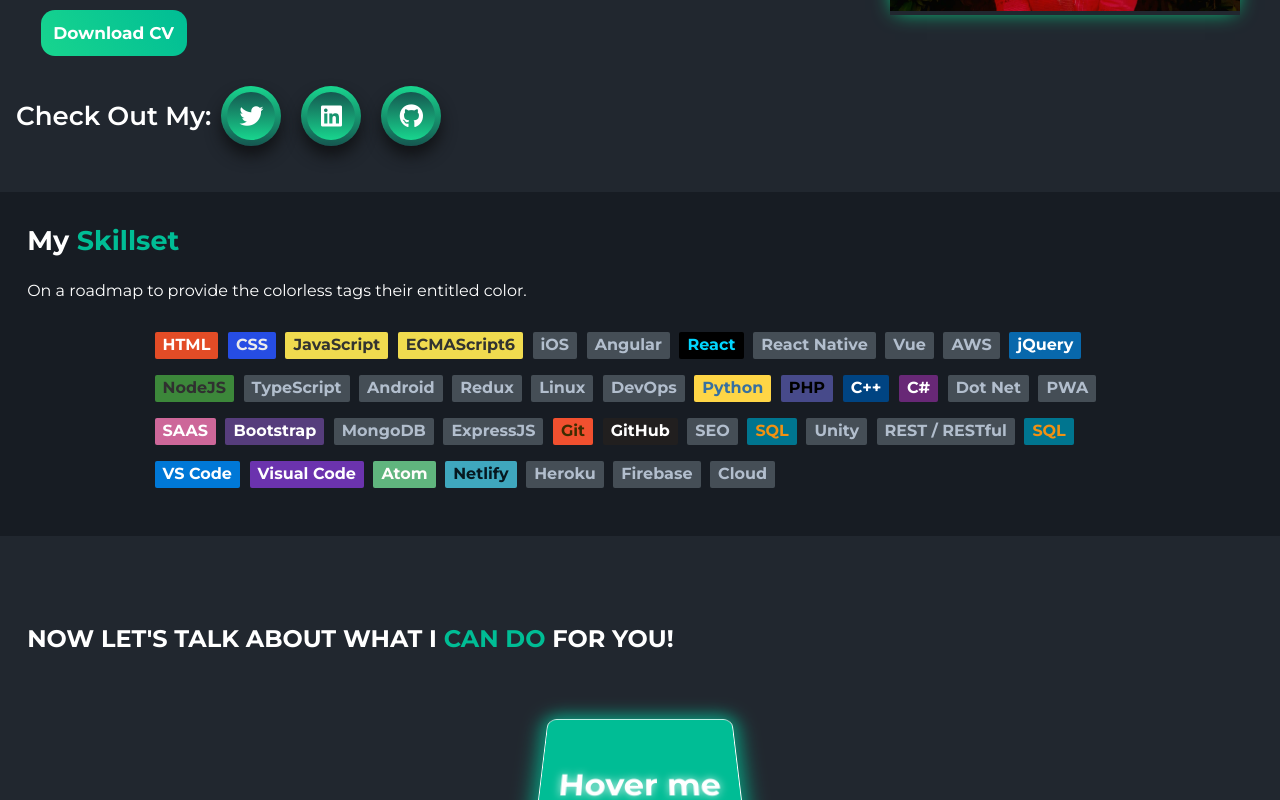
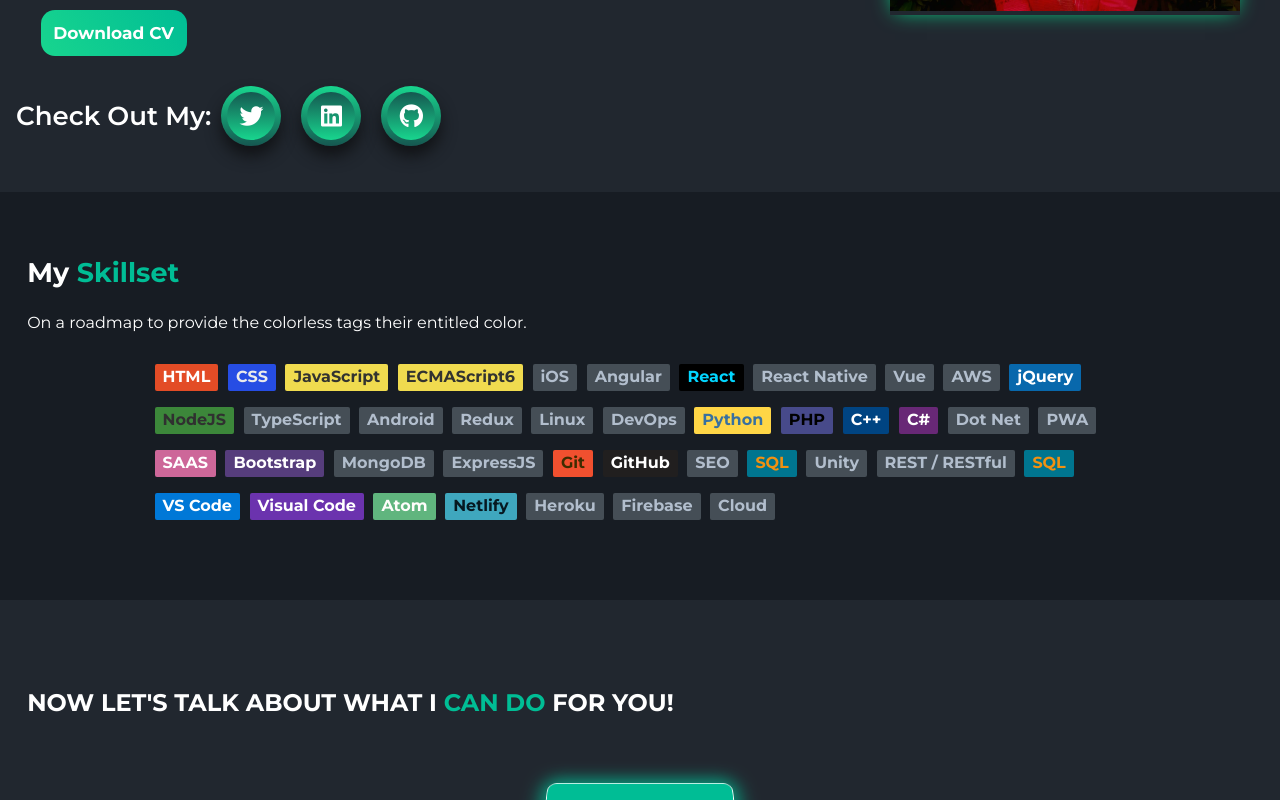
Before and after one commit to sidramwaseem/Portfolio, a React (Create React App) app: page / in a window 1280 px wide. Shown: the part 569-1369 px from the top of the page. Built offline with nearby package versions, Linux system fonts and the light colour scheme.

Commit message:
update skills

```diff
--- a/src/components/Skills/Skills.css
+++ b/src/components/Skills/Skills.css
@@ -1,7 +1,7 @@
 #skills {
   background-color: #171c23;
   color: #fff;
-  padding: 2rem 1.7em;
+  padding: 4rem 1.7em;
 }
 
 .skill-header {
```
